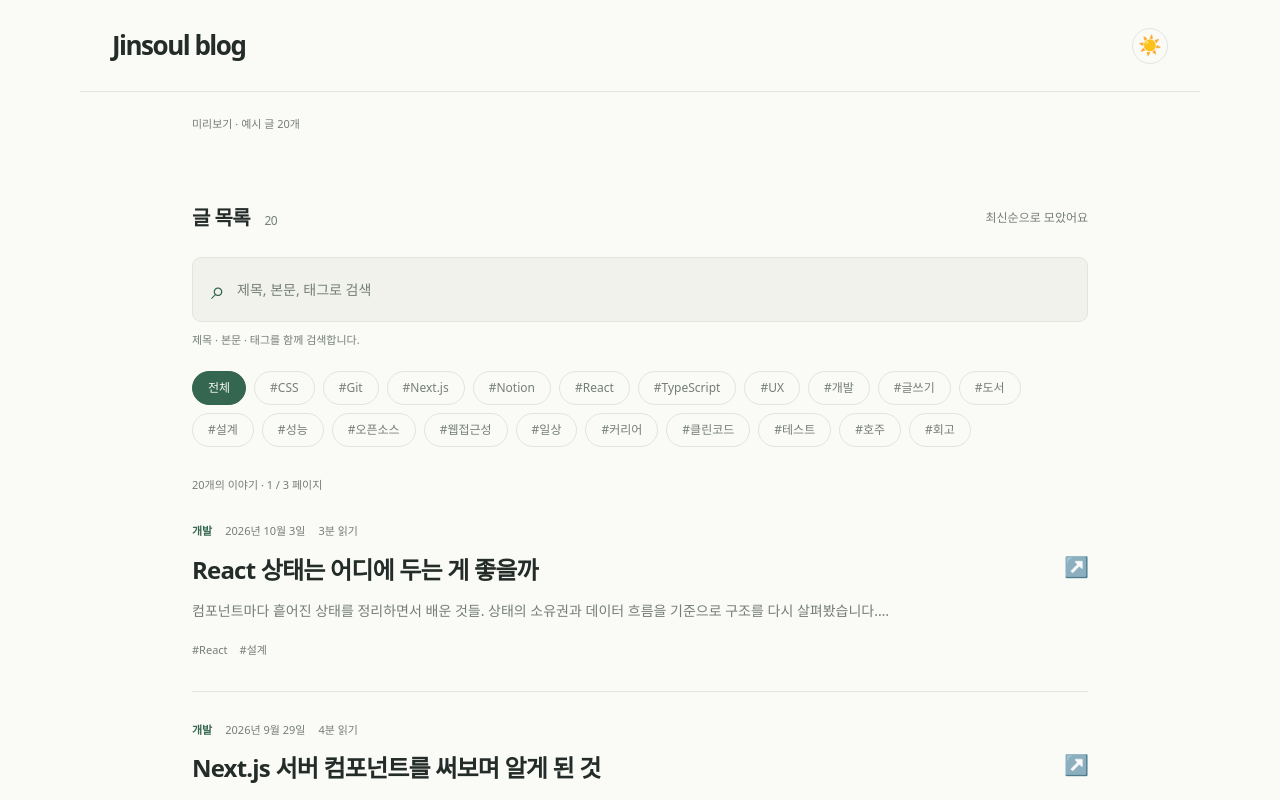
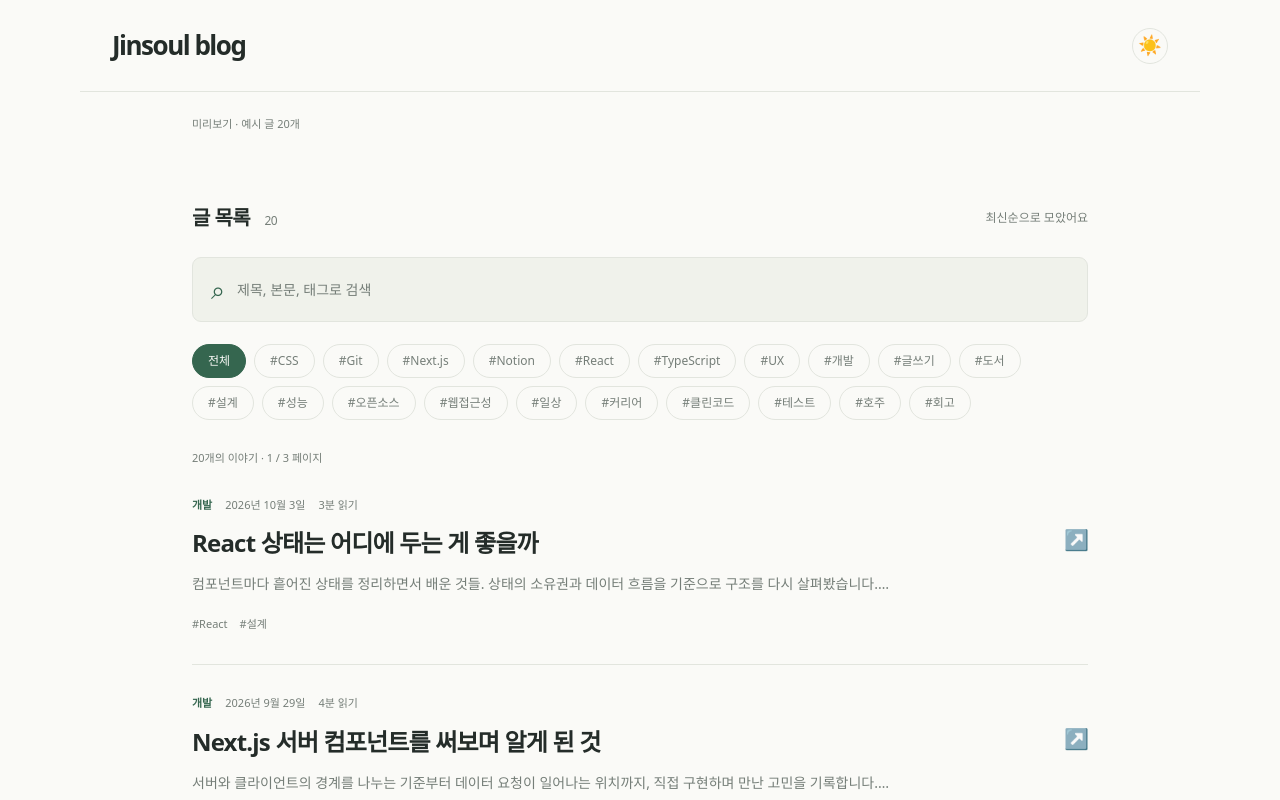
Before and after one commit to jinsoul75/blog, a Next.js app: page /preview in a window 1280 px wide. Shown: the top 800 px of the page. Built offline with nearby package versions, Linux system fonts and the light colour scheme.

Commit message:
Remove redundant search hint

```diff
--- a/src/app/globals.css
+++ b/src/app/globals.css
@@ -178,6 +178,7 @@ button {
   display: flex;
   align-items: center;
   gap: 12px;
+  margin-bottom: 22px;
   border: 1px solid var(--line);
   border-radius: 9px;
   background: var(--surface);
--- a/src/components/PostsSection.tsx
+++ b/src/components/PostsSection.tsx
@@ -70,7 +70,6 @@ export function PostsSection({
           onChange={(e) => update(e.target.value, tag)}
         />
       </div>
-      <p className="search-hint">제목 · 본문 · 태그를 함께 검색합니다.</p>
       <nav className="tags" aria-label="태그 필터">
         <button aria-pressed={!tag} onClick={() => update(query, "")}>
           전체
```
